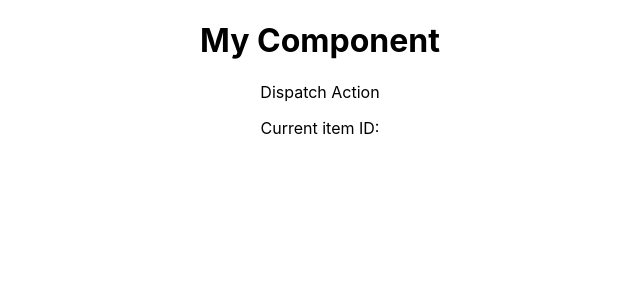
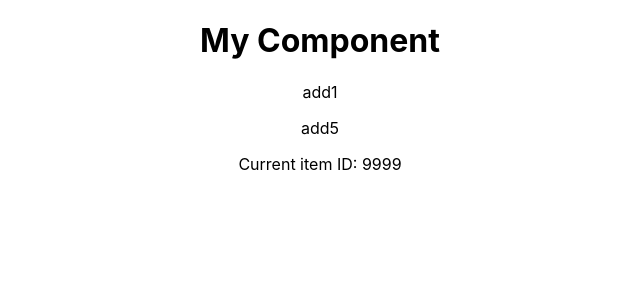
Before and after one commit to agnenevulyte/redux-boilerplate2-medium, a React (Create React App) app: page / in a window 1280 px wide. Shown: the top 300 px of the page, without its empty margins (320-960 px from the left). Built offline with nearby package versions, Linux system fonts and the light colour scheme.

Commit message:
myComponent changes

```diff
--- a/src/components/MyComponent.js
+++ b/src/components/MyComponent.js
@@ -1,40 +1,34 @@
-/*
- * src/components/MyComponent.js
- */
-
-import React, { Component } from "react";
+import React from "react";
 import { connect } from "react-redux";
 import { setActionTemplate } from "../actions";
+
 //component
-class MyComponent extends Component {
-  render() {
-    const handleOnClick = () => {
-      this.props.handleOnClick("your-item-id");
+export function MyComponent({ itemId, updateStateHandleOnClick }) {
+  // handleOnClick takes the id, because updateStateHandleOnClick takes an argument
+  const handleOnClick = id => {
+    updateStateHandleOnClick(id);
   };
-
   return (
     <div>
       <h1>My Component</h1>
       <p>
-          <a onClick={this.handleOnClick}>Dispatch Action</a>
+        <a onClick={() => handleOnClick(1)}>add1</a>
       </p>
-        <p>Current item ID: {this.props.itemId}</p>
+      <p>
+        <a onClick={() => handleOnClick(5)}>add5</a>
+      </p>
+      <p>Current item ID: {itemId}</p>
     </div>
   );
 }
-}
 
 //redux configuration:
-const mapStateToProps = (state, ownProps) => {
-  return {
-    itemId: state.itemId
-  };
-};
-const mapDispatchToProps = (dispatch, ownProps) => {
-  return {
-    handleOnClick: itemState => dispatch(setActionTemplate(ownProps.prop))
-  };
-};
+const mapStateToProps = state => ({
+  itemId: state.child.itemId // child comes from combineReducers, itemId comes from childReducer
+});
+const mapDispatchToProps = dispatch => ({
+  updateStateHandleOnClick: itemId => dispatch(setActionTemplate(itemId)) // name it so it makes sense.
+});
 
 export const MyComponentContainer = connect(
   mapStateToProps,
```
Lines whose indentation alone changed are shown as unchanged.
